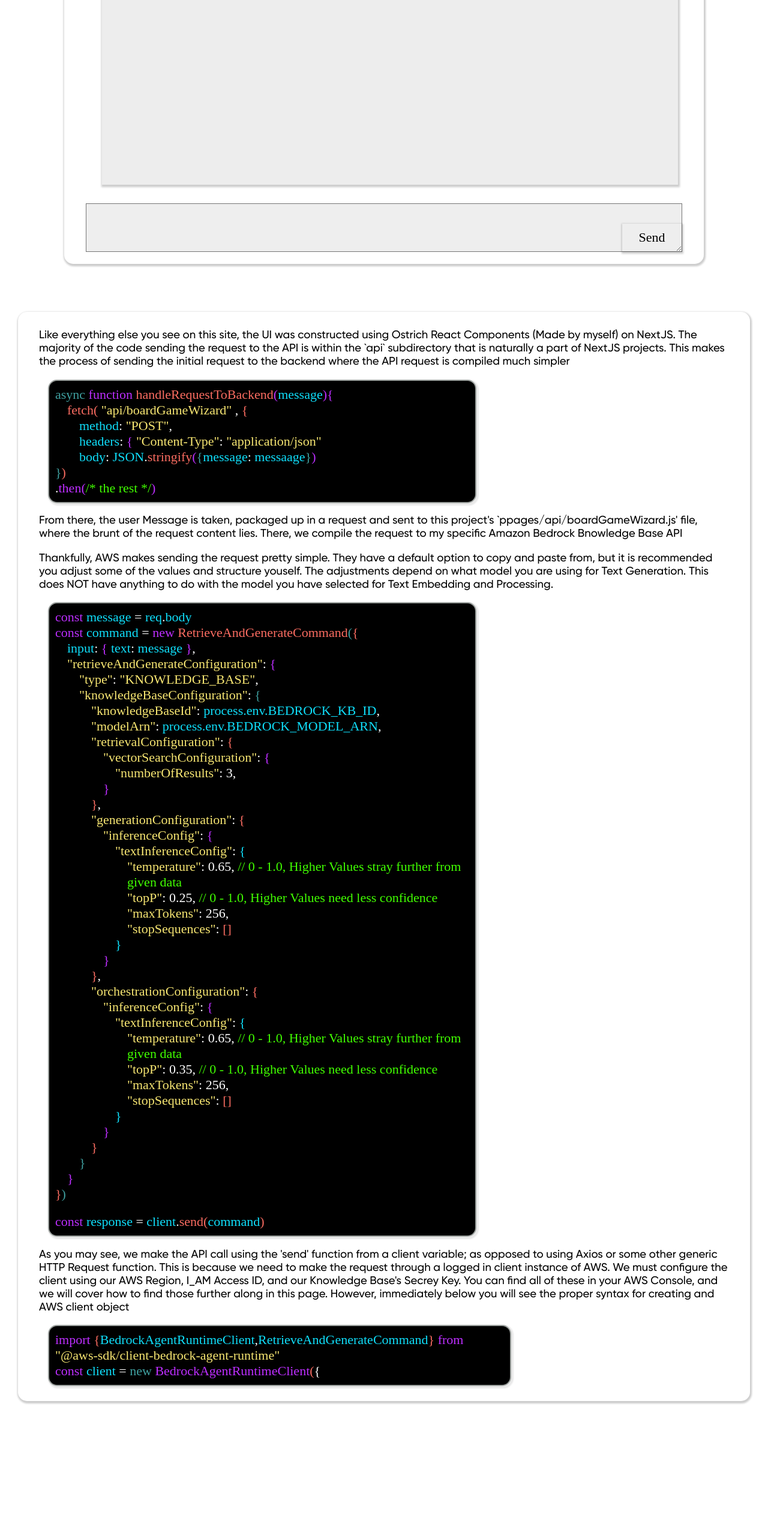
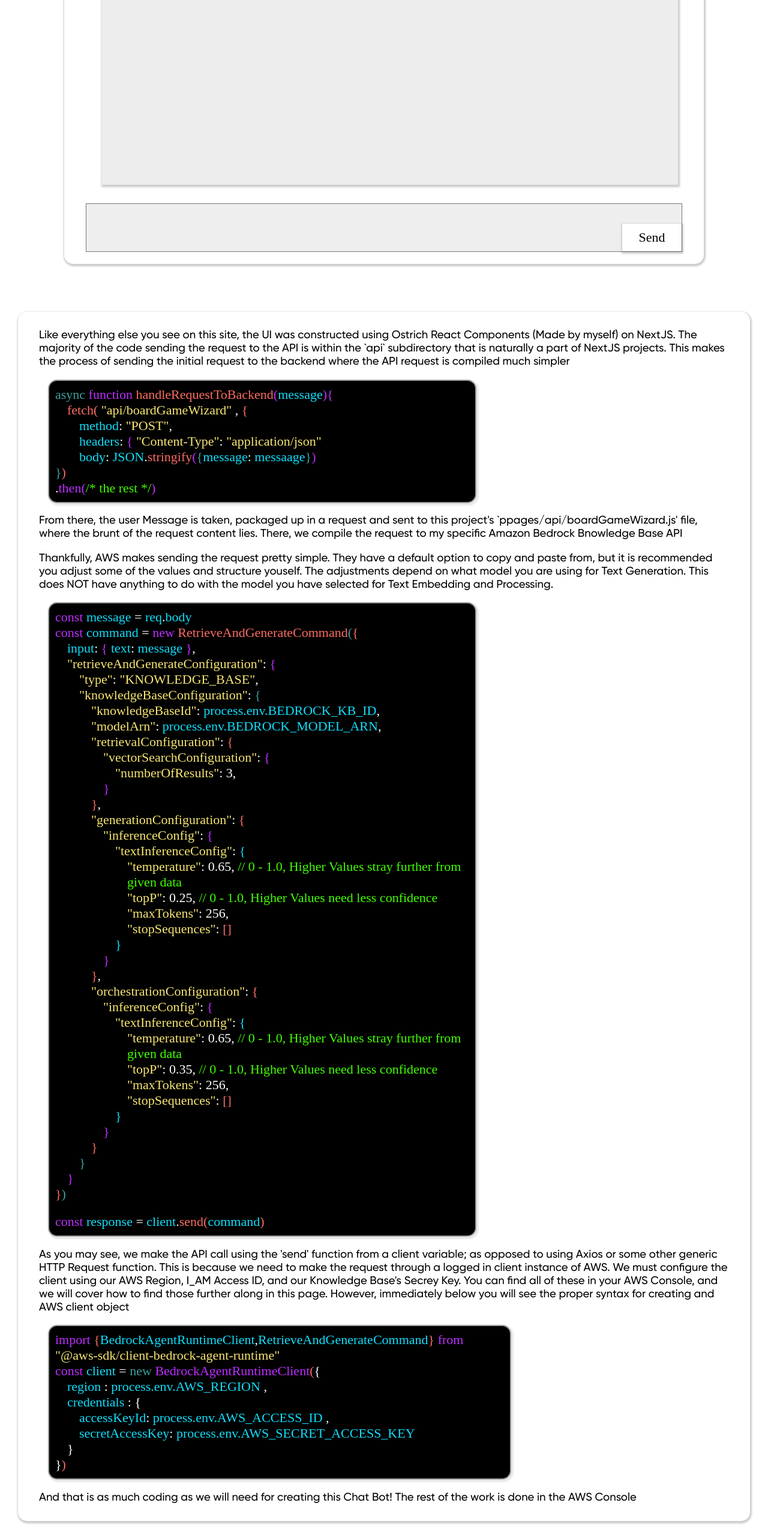
Before and after one commit to NLanese/the-codex, a Next.js app: page /showcases/projects/boardgame_master_ai in a window 1280 px wide. Shown: the part 676-3242 px from the top of the page at 60% size. Before the commit the page ends 3042 px from the top, so only its background shows below. Built offline with nearby package versions, Linux system fonts and the light colour scheme.

Commit message:
OstCard fix, BoardAI addiitons

```diff
--- a/OstrichComponents/Format/OstCard.js
+++ b/OstrichComponents/Format/OstCard.js
@@ -1,4 +1,5 @@
 import React, {useEffect, useState} from "react";
+const tinycolor = require("tinycolor2"); // Requires tinycolor2 library
 
 
 export const OstCard =({
@@ -36,13 +37,30 @@ export const OstCard =({
                 ...completeStyle,
                 transform: isPressed ? 'scale(0.95)' : 'scale(1)',
                 transition: 'transform 0.1s ease-out',
-                background: isHovered ? 'rgba(0, 0, 0, 0.15)' : 'transparent',
+                background: isHovered ? darkenColor(completeStyle.backgroundColor) : completeStyle.backgroundColor ? completeStyle.backgroundColor : "white",
                 cursor: onClick ? 'pointer' : "none"
             }
         }
         return completeStyle
     }
 
+    function darkenColor(color, amount = 20) {
+        if (!color){
+            return "#acafb0"
+        }
+
+        let parsedColor = tinycolor(color);
+        if (!parsedColor.isValid()) {
+            throw new Error("Invalid color format");
+        }
+
+        let darkenedColor = parsedColor.darken(amount);
+
+        return color.startsWith("#") ? darkenedColor.toHexString() :
+               color.startsWith("rgb") ? darkenedColor.toRgbString() :
+               color.startsWith("hsl") ? darkenedColor.toHslString() :
+               darkenedColor.toHexString(); // Default to hex
+    }
 
     ///////////////
     // Rendrings //
--- a/package.json
+++ b/package.json
@@ -29,7 +29,8 @@
     "react-codemirror2": "^8.0.0",
     "react-dom": "^18",
     "react-modal": "^3.16.3",
-    "recoil": "^0.7.7"
+    "recoil": "^0.7.7",
+    "tinycolor2": "^1.6.0"
   },
   "devDependencies": {
     "@types/node": "^20.11.8",
--- a/pages/showcases/projects/boardgame_master_ai.js
+++ b/pages/showcases/projects/boardgame_master_ai.js
@@ -390,7 +390,34 @@ export default function BoardGameMasterAIProjectPage() {
                         <span style={Styles.Code.func}>{"("}</span>
                         <span style={Styles.Code.reg}>{"{"}</span>
                     </p>
-
+                    <p style={{...Styles.Code.code, marginLeft: 20}}>
+                        <span style={Styles.Code.var}>region </span>
+                        <span style={Styles.Code.reg}>: </span>
+                        <span style={Styles.Code.var}>process.env.AWS_REGION </span>
+                        <span style={Styles.Code.reg}>, </span>
+                    </p>
+                    <p style={{...Styles.Code.code, marginLeft: 20}}>
+                        <span style={Styles.Code.var}>credentials </span>
+                        <span style={Styles.Code.reg}>{": {"}</span>
+                    </p>
+                    <p style={{...Styles.Code.code, marginLeft: 40}}>
+                        <span style={Styles.Code.var}>accessKeyId</span>
+                        <span style={Styles.Code.reg}>{": "}</span>
+                        <span style={Styles.Code.var}>process.env.AWS_ACCESS_ID </span>
+                        <span style={Styles.Code.reg}>{","}</span>
+                    </p>
+                    <p style={{...Styles.Code.code, marginLeft: 40}}>
+                        <span style={Styles.Code.var}>secretAccessKey</span>
+                        <span style={Styles.Code.reg}>{": "}</span>
+                        <span style={Styles.Code.var}>process.env.AWS_SECRET_ACCESS_KEY </span>
+                    </p>
+                    <p style={{...Styles.Code.code, marginLeft: 20}}>
+                        <span style={Styles.Code.reg}>{"}"}</span>
+                    </p>
+                    <p style={Styles.Code.code}>
+                        <span style={Styles.Code.reg}>{"}"}</span>
+                        <span style={Styles.Code.func}>{")"}</span>
+                    </p>
                 </div>
             )
         }
@@ -512,6 +539,9 @@ return (
 
                     {renderAWSClientCode()}
 
+                    <p style={Styles.Fonts.basic}>
+                    And that is as much coding as we will need for creating this Chat Bot! The rest of the work is done in the AWS Console
+                    </p>
                 </div>
             </OstCard>
         </div>
```
Also changed, not shown: 2 other files (tests, documents, lock files or other folders).
